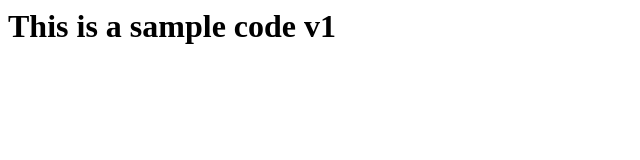
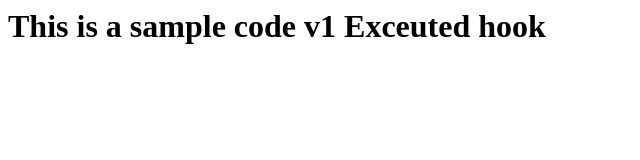
Before and after one commit to KarthikVajja/cicdpipeline, a plain HTML site: page index.html in a window 1280 px wide. Shown: the whole page, without its empty margins (0-640 px from the left). Drawn offline with Linux system fonts and the light colour scheme.

Commit message:
Update index.html

```diff
--- a/index.html
+++ b/index.html
@@ -1,3 +1,4 @@
 <h1>
     This is a sample code v1
+    Exceuted hook
 </h1>
```
